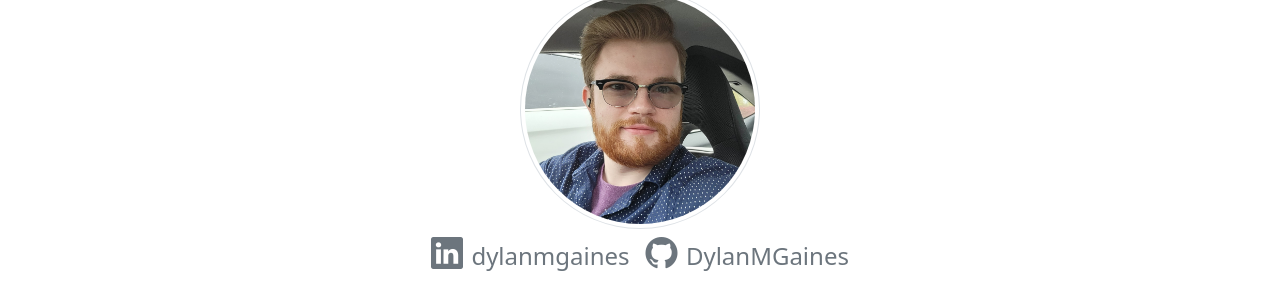
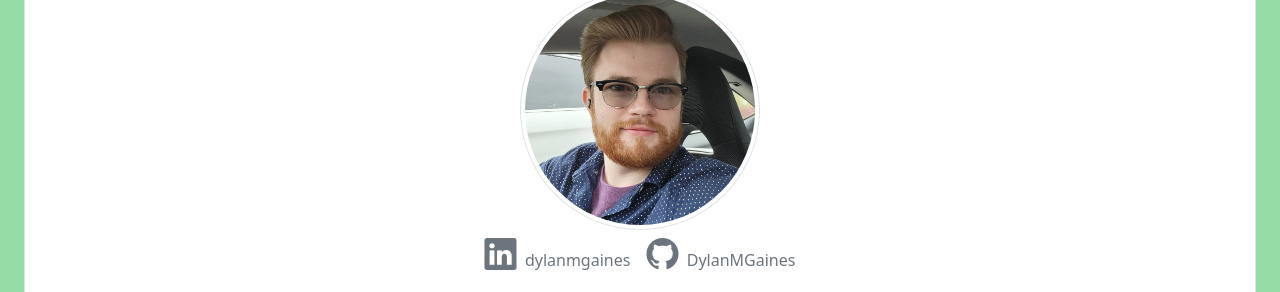
Before and after one commit to DylanMGaines/ase220--introdhtml, a plain HTML site: page index.html in a window 1280 px wide. Shown: the part 139-431 px from the top of the page. Drawn offline with nearby package versions, Linux system fonts and the light colour scheme.

Commit message:
Submission Draft
May mess around with this later, but for now, we're good
- TODO list done
- Layout changes to index
-- made main tag a card to make background changes look better but still get the credit
-- added border to images

```diff
--- a/index.html
+++ b/index.html
@@ -13,6 +13,12 @@
     <style>
         @import url('https://fonts.googleapis.com/css2?family=Lobster&family=Roboto+Slab:wght@500&display=swap');
         @import url("https://cdn.jsdelivr.net/npm/bootstrap-icons@1.8.0/font/bootstrap-icons.css");
+        * {
+            transition: all 0.25s ease-in-out;
+            -webkit-transition: all 0.25s ease-in-out;
+            -moz-transition: all 0.25s ease-in-out;
+        }
+
         #nameTag {
             font-family: 'Lobster', cursive;
         }
@@ -25,9 +31,22 @@
             font-family: 'Roboto Slab', serif;
         }
 
+        #imgBin {
+            border: .25em solid #aeb3b8;
+            border-spacing: 0;
+            padding: 0;
+        }
+
+        #body {
+            background-color: #c094dd;
+        }
+
         @media screen and (min-width: 600px) {
             #pfp {
                 width: 75%;
+            }
+            #body {
+                background-color: #a894dd;
             }
         }
 
@@ -35,11 +54,17 @@
             #pfp {
                 width: 40%;
             }
+            #body {
+                background-color: #94b0dd;
+            }
         }
 
         @media screen and (min-width: 900px) {
             #pfp {
                 width: 25%;
+            }
+            #body {
+                background-color: #94dddd;
             }
         }
 
@@ -47,16 +72,19 @@
             #pfp {
                 width: 20%;
             }
+            #body {
+                background-color: #94dda6;
+            }
         }
     </style>
     <title>Dylan Gaines -- introdHTML</title>
 </head>
 
 <body id="body">
-    <main id="mainMan" class="d-flex flex-column align-items-center px-3 m-4">
+    <main id="mainMan" class="d-flex flex-column align-items-center px-3 m-4 card">
         <!--row one-->
         <div id="nameBin" class="text-center">
-            <h1 id="nameTag" class="text-dark display-1">Dylan Gaines</h1>
+            <h1 id="nameTag" class="display-1">Dylan Gaines</h1>
         </div>
 
         <!--row two - image (me)-->
@@ -68,13 +96,13 @@
         <!--row three - bio and links -->
         <div id="bioBin " class="d-flex flex-row flex-wrap justify-content-center">
             <a id="aLinkedIn" href="https://www.linkedin.com/in/dylanmgaines/" class="bi-linkedin link-secondary fs-2 px-2 text-decoration-none">
-                <span class="fs-4 d-none d-sm-inline">dylanmgaines</span>
+                <span class="fs-6 d-none d-sm-inline">dylanmgaines</span>
             </a>
             <a id="aGithub" href="https://github.com/DylanMGaines" class="bi-github text-decoration-none link-secondary fs-2 px-2">
-                <span class="fs-4 d-none d-sm-inline">DylanMGaines</span>
+                <span class="fs-6 d-none d-sm-inline">DylanMGaines</span>
             </a>
             <h2 class="container-fluid text-center mt-4">About Me</h2>
-            <div class="row mt-0 mx-2 mx-lg-4 small">
+            <div class="row mt-0 mx-2 mx-lg-4">
                 <p class="bioStuff col-lg-4 col-12">
                     I'm a 22 year old Applied Software Engineering Major at NKU with a minor in Computer Science. I adore the process of software development the more I learn about it, and have resolved myself to being a full-stack application developer. I live near Lawrenceburg,
                     Indiana and currently work for a grocery store. I've only recently begun to commit to the software engineering career as I finally feel I've developed enough skill.
```
Also changed, not shown: 1 other file.
